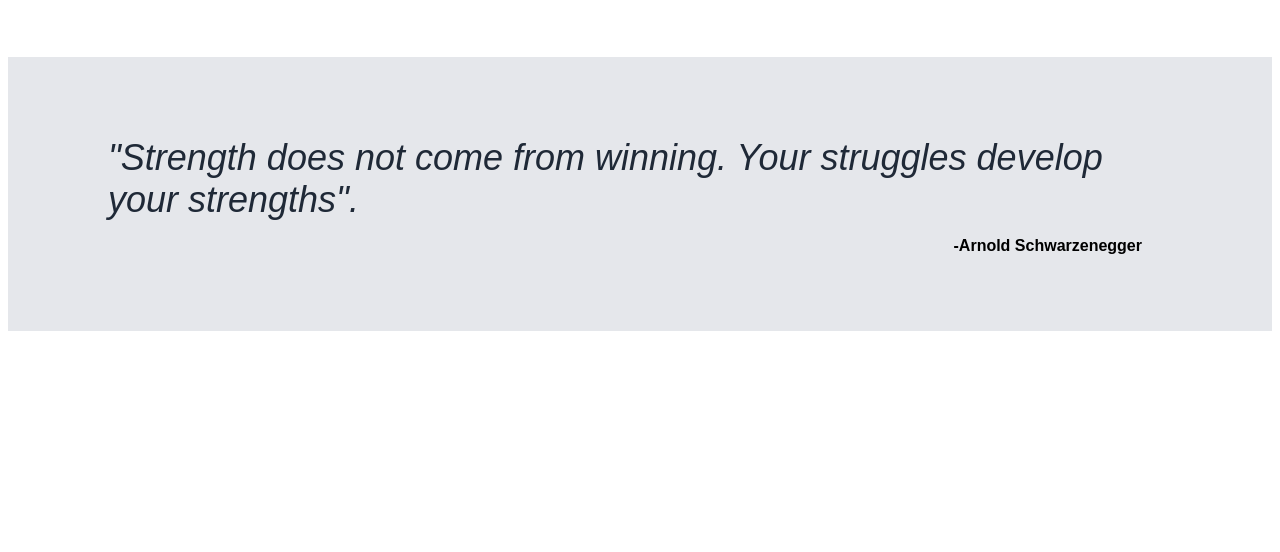
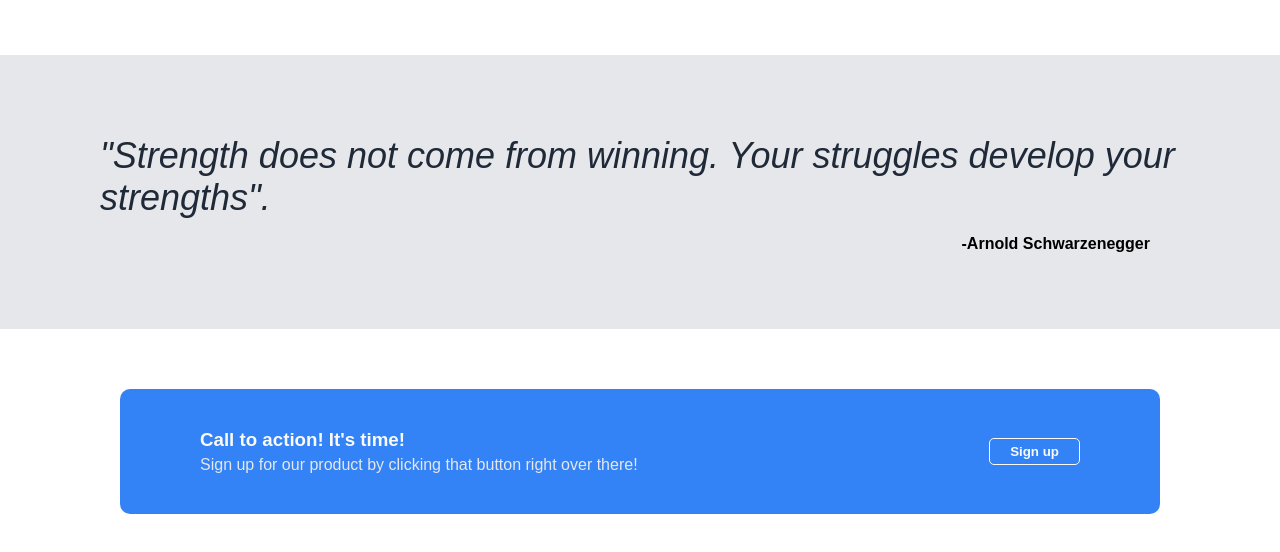
Before and after one commit to Breeze209/odin-landing-page, a plain HTML site: page index.html in a window 1280 px wide. Shown: the part 1108-1660 px from the top of the page. Before the commit the page ends 1447 px from the top, so only its background shows below. Drawn offline with Linux system fonts and the light colour scheme.

Commit message:
Finish sign up section
The sign up section is now finished and the bug that the content wont
 reach the end of the page is fixed.

```diff
--- a/index.html
+++ b/index.html
@@ -55,5 +55,13 @@
 	<p class="quoter">-Arnold Schwarzenegger</p>
   </div>
 
+  <div class="sign-up-section">
+	<div class="sign-up-text">
+		<h3 class="sign-up-head">Call to action! It's time!</h3>
+		<p class="subtext-sign-up">Sign up for our product by clicking that button right over there!</p>
+	</div>
+	<button class="sign-up-btn">Sign up</button>
+  </div>
+
 </body>
 </html>
--- a/style.css
+++ b/style.css
@@ -1,6 +1,12 @@
+html {
+    padding: 0;
+    margin: 0;
+}
+
 body {
     font-family: Arial, Helvetica, sans-serif;
     padding: 0;
+    margin: 0;
     display: flex;
     flex-direction: column;
     justify-content: space-between;
@@ -134,3 +140,40 @@ body {
     font-weight: 900;
     margin-right: 30px;
 }
+
+.sign-up-section {
+    background-color: #3382f6;
+    display: flex;
+    align-items: center;
+    justify-content: space-between;
+    padding: 40px 80px;
+    margin: 60px 120px;
+    border-radius: 10px;
+}
+
+.sign-up-text {
+    display: flex;
+    flex-direction: column;
+    justify-content: center;
+    align-items: flex-start;
+    gap: 5px;
+}
+
+.sign-up-head {
+    color: #f9faf8;
+    margin: 0;
+}
+
+.subtext-sign-up {
+    color: #e5e7eb;
+    margin: 0;
+}
+
+.sign-up-btn {
+    background-color: #3382f6;
+    color: #f9faf8;
+    padding: 5px 20px;
+    border: 1.5px solid #f9faf8;
+    border-radius: 5px;
+    font-weight: 700;
+}
```
